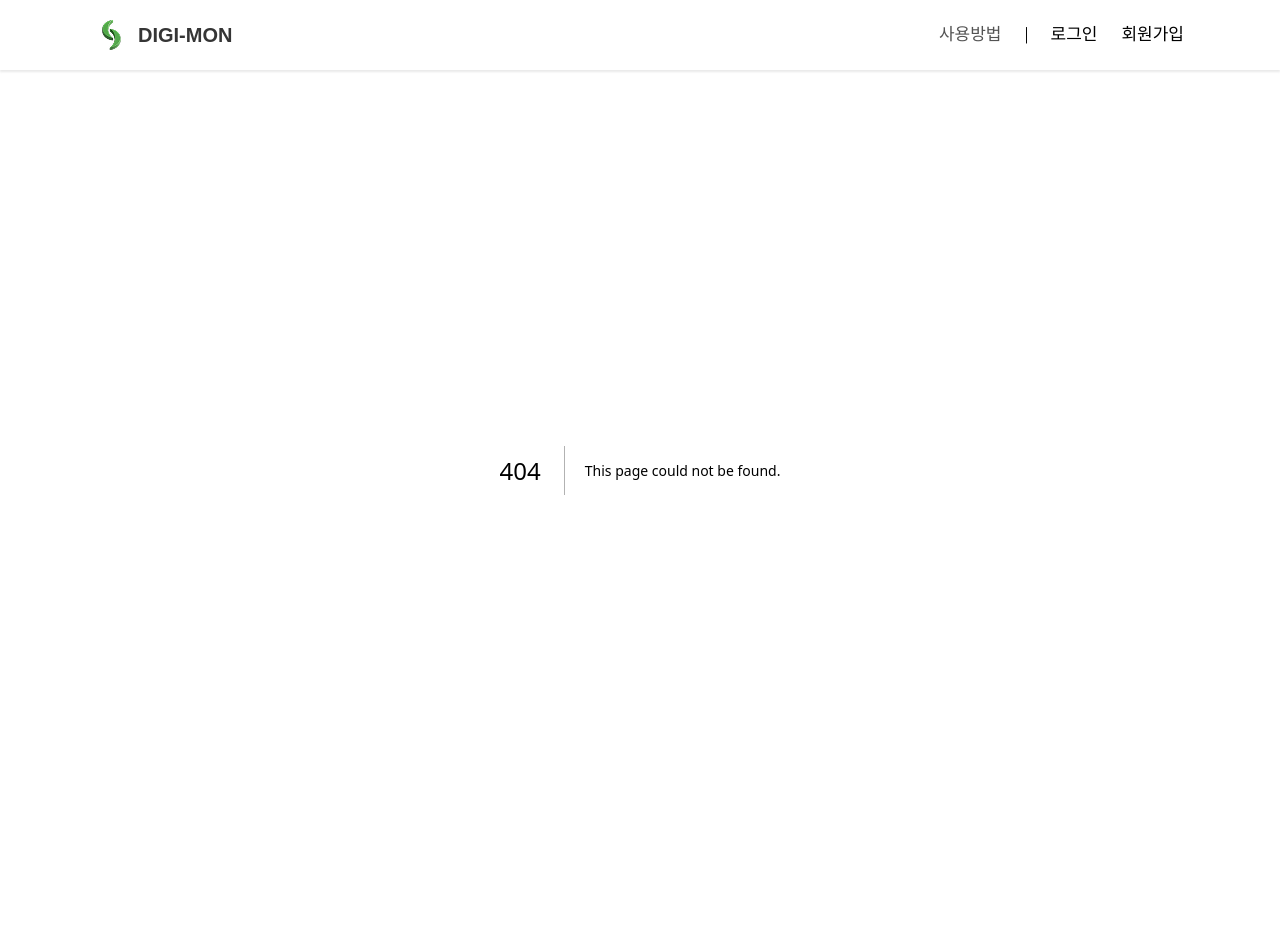
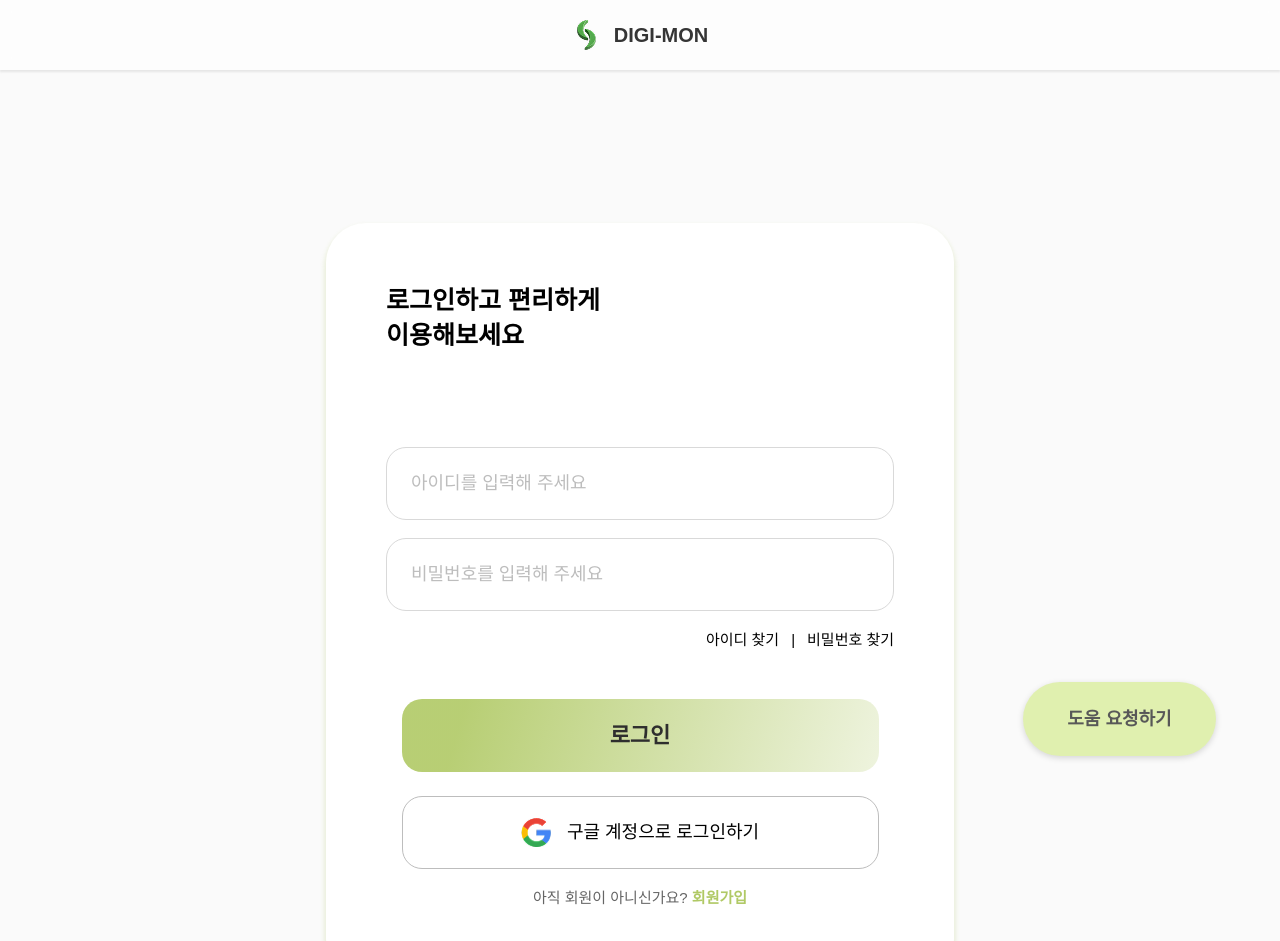
Before and after one commit to youn9jin/DIGI-MON, a Next.js app in the folder apps/web/: page /login in a window 1280 px wide. Before the commit this address had no page. Shown: the top 941 px of the page. Before the commit the page ends 870 px from the top, so only its background shows below. Built offline with nearby package versions, Linux system fonts and the light colour scheme.

Commit message:
Feat: 로그인 페이지 구현

```diff
--- /dev/null
+++ b/apps/web/src/app/(auth)/layout.tsx
@@ -0,0 +1,10 @@
+import AuthHeader from "@/components/layout/AuthHeader";
+
+export default function AuthLayout({ children }: { children: React.ReactNode }) {
+  return (
+    <div className="min-h-screen bg-[#fafafa]">
+      <AuthHeader />
+      {children}
+    </div>
+  );
+}
--- /dev/null
+++ b/apps/web/src/app/(auth)/login/page.tsx
@@ -0,0 +1,146 @@
+"use client";
+
+import Image from "next/image";
+import Link from "next/link";
+
+export default function LoginPage() {
+  return (
+    <main
+      className="
+        min-h-[calc(100vh-70px)]
+        bg-[#FAFAFA]
+        flex justify-center
+        pt-10 md:pt-[153px]
+        pb-24 md:pb-[180px]
+        px-4
+      "
+    >
+      <section
+        className="
+          w-full max-w-[628px]
+          rounded-[28px] md:rounded-[40px]
+          bg-white
+          px-6 md:px-[60px]
+          pt-8 md:pt-[60px]
+          pb-10 md:pb-[70px]
+          relative
+        "
+        style={{
+          boxShadow: "0px 4px 4px 2px rgba(176, 201, 101, 0.2)",
+        }}
+      >
+        <h1 className="text-[20px] md:text-[25px] font-bold leading-[30px] md:leading-[35px] text-black">
+          로그인하고 편리하게
+          <br />
+          이용해보세요
+        </h1>
+
+        <div className="mt-10 md:mt-[94px] space-y-4 md:space-y-[18px]">
+          <input
+            type="text"
+            placeholder="아이디를 입력해 주세요"
+            className="
+              w-full h-[56px] md:h-[73px]
+              rounded-[16px] md:rounded-[20px]
+              border border-[#D9D9D9]
+              px-4 md:px-6
+              text-[16px] md:text-[18px] text-black
+              placeholder:text-[#BDBDBD]
+              outline-none
+              focus:border-[#B0C965]
+            "
+          />
+          <input
+            type="password"
+            placeholder="비밀번호를 입력해 주세요"
+            className="
+              w-full h-[56px] md:h-[73px]
+              rounded-[16px] md:rounded-[20px]
+              border border-[#D9D9D9]
+              px-4 md:px-6
+              text-[16px] md:text-[18px] text-black
+              placeholder:text-[#BDBDBD]
+              outline-none
+              focus:border-[#B0C965]
+            "
+          />
+        </div>
+
+        <div className="mt-4 md:mt-[18px] flex justify-end items-center gap-3 text-[13px] md:text-[15px] text-black">
+          <button type="button" className="hover:text-[#B0C965]">
+            아이디 찾기
+          </button>
+          <span>|</span>
+          <button type="button" className="hover:text-[#B0C965]">
+            비밀번호 찾기
+          </button>
+        </div>
+
+        {/* 버튼: 모바일은 full, 데스크톱은 477px */}
+        <div className="mt-8 md:mt-[47px] flex justify-center">
+          <button
+            type="button"
+            className="
+              w-full md:w-[477px]
+              h-[56px] md:h-[73px]
+              rounded-[16px] md:rounded-[20px]
+              text-[18px] md:text-[22px]
+              font-semibold text-[#2E2E2E]
+              bg-[linear-gradient(106deg,rgba(176,201,101,0.9)_13%,rgba(255,255,255,0.9)_127%)]
+              hover:opacity-90 transition
+            "
+          >
+            로그인
+          </button>
+        </div>
+
+        <div className="mt-4 md:mt-[24px] flex justify-center">
+          <button
+            type="button"
+            className="
+              w-full md:w-[477px]
+              h-[56px] md:h-[73px]
+              rounded-[16px] md:rounded-[20px]
+              border border-[#BDBDBD]
+              bg-white
+              flex items-center justify-center gap-3 md:gap-4
+              hover:bg-[#FAFAFA]
+              transition
+            "
+          >
+            <Image src="/images/google-icon.png" alt="Google" width={26} height={26} className="md:w-[30px] md:h-[30px]" />
+            <span className="text-[15px] md:text-[18px] font-medium text-black">
+              구글 계정으로 로그인하기
+            </span>
+          </button>
+        </div>
+
+        <div className="mt-4 md:mt-[18px] text-center text-[13px] md:text-[15px] text-[#656565]">
+          아직 회원이 아니신가요?{" "}
+          <Link href="/signup" className="text-[#B0C965] font-bold hover:underline">
+            회원가입
+          </Link>
+        </div>
+      </section>
+
+      {/* 도움 요청하기: 모바일에서는 살짝 더 안쪽 */}
+      <div className="fixed bottom-6 right-4 md:bottom-[44px] md:right-[64px]">
+        <button
+          type="button"
+          className="
+            w-[160px] md:w-[193px]
+            h-[60px] md:h-[74px]
+            rounded-[50px]
+            bg-[#E0F0AF]
+            shadow-[0px_2px_6px_rgba(0,0,0,0.15)]
+            text-[15px] md:text-[18px]
+            font-semibold text-[#585858]
+            hover:opacity-90 transition
+          "
+        >
+          도움 요청하기
+        </button>
+      </div>
+    </main>
+  );
+}
--- /dev/null
+++ b/apps/web/src/app/(main)/layout.tsx
@@ -0,0 +1,14 @@
+import Header from "@/components/layout/Header";
+
+export default function MainLayout({
+  children,
+}: {
+  children: React.ReactNode;
+}) {
+  return (
+    <>
+      <Header />
+      {children}
+    </>
+  );
+}
--- a/apps/web/src/app/layout.tsx
+++ b/apps/web/src/app/layout.tsx
@@ -1,13 +1,9 @@
 import "./globals.css";
-import Header from "@/components/common/Header";
 
 export default function RootLayout({ children }: { children: React.ReactNode }) {
   return (
     <html lang="ko">
-      <body>
-        <Header />
-        {children}
-      </body>
+      <body className="min-h-screen overflow-y-auto">{children}</body>
     </html>
   );
 }
--- /dev/null
+++ b/apps/web/src/components/layout/AuthHeader.tsx
@@ -0,0 +1,33 @@
+"use client";
+
+import Image from "next/image";
+
+export default function AuthHeader() {
+  return (
+    <header
+      className="
+        sticky top-0 z-50
+        h-[70px] w-full
+        bg-white/60 backdrop-blur
+        shadow-[0px_2px_2px_0px_rgba(169,169,169,0.25)]
+      "
+    >
+      <div className="mx-auto flex h-full max-w-6xl items-center justify-center px-4 md:px-8">
+        <div className="flex items-center gap-3">
+          <div className="relative h-[30px] w-[30px]">
+            <Image
+              src="/images/logo.png"
+              alt="DIGI-MON"
+              fill
+              className="object-contain"
+              priority
+            />
+          </div>
+          <span className="text-[20px] font-semibold text-[#353535] whitespace-nowrap">
+            DIGI-MON
+          </span>
+        </div>
+      </div>
+    </header>
+  );
+}
--- a/apps/web/src/components/common/Header.tsx
+++ b/apps/web/src/components/layout/Header.tsx
@@ -1,6 +1,7 @@
 "use client";
 
 import Image from "next/image";
+import Link from "next/link";
 
 export default function Header() {
   return (
@@ -15,7 +16,6 @@ export default function Header() {
       <div className="mx-auto flex h-full max-w-6xl items-center justify-between px-4 md:px-8">
         {/* 왼쪽: 로고 + DIGI-MON */}
         <div className="flex items-center gap-3">
-          {/* 로고 이미지 */}
           <div className="relative h-[30px] w-[30px]">
             <Image
               src="/images/logo.png"
@@ -31,15 +31,16 @@ export default function Header() {
           </span>
         </div>
 
-        {/* 오른쪽: 사용방법 | 로그인 회원가입 */}
+        {/* 오른쪽 네비게이션 */}
         <nav className="flex items-center gap-4 md:gap-6 text-[17px]">
-          {/* 사용방법  */}
-          <a
-            href="#"
+
+          {/* 사용방법 */}
+          <Link
+            href="/guide"
             className="hidden md:inline-block text-[#535353] hover:opacity-80"
           >
             사용방법
-          </a>
+          </Link>
 
           {/* 구분선 */}
           <span className="hidden md:inline-block">
@@ -53,12 +54,22 @@ export default function Header() {
             </div>
           </span>
 
-          <a href="#" className="text-black hover:opacity-80">
+          {/* 로그인 이동 */}
+          <Link
+            href="/login"
+            className="text-black hover:text-[#b0c965] transition"
+          >
             로그인
-          </a>
-          <a href="#" className="text-black hover:opacity-80">
+          </Link>
+
+          {/* 회원가입 이동 */}
+          <Link
+            href="/signup"
+            className="text-black hover:text-[#b0c965] transition"
+          >
             회원가입
-          </a>
+          </Link>
+
         </nav>
       </div>
     </header>
```
Also changed, not shown: apps/web/public/images/google-icon.png (added), apps/web/src/app/(main)/page.tsx (renamed from apps/web/src/app/page.tsx), apps/web/src/app/(main)/survey/page.tsx (renamed from apps/web/src/app/survey/page.tsx).
